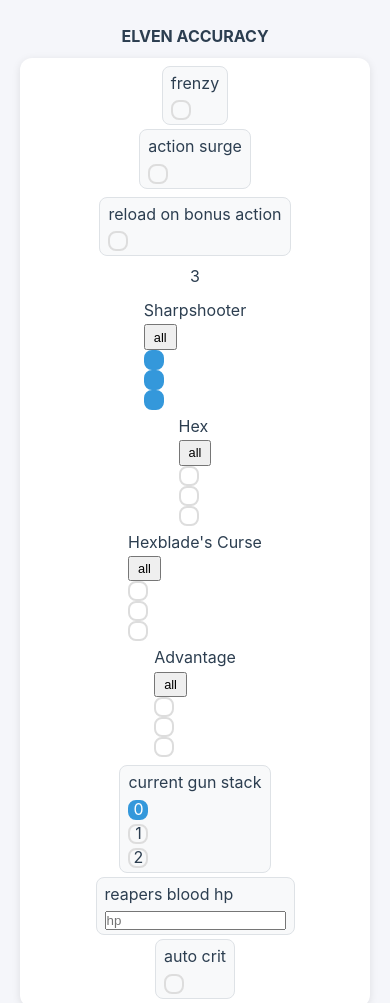
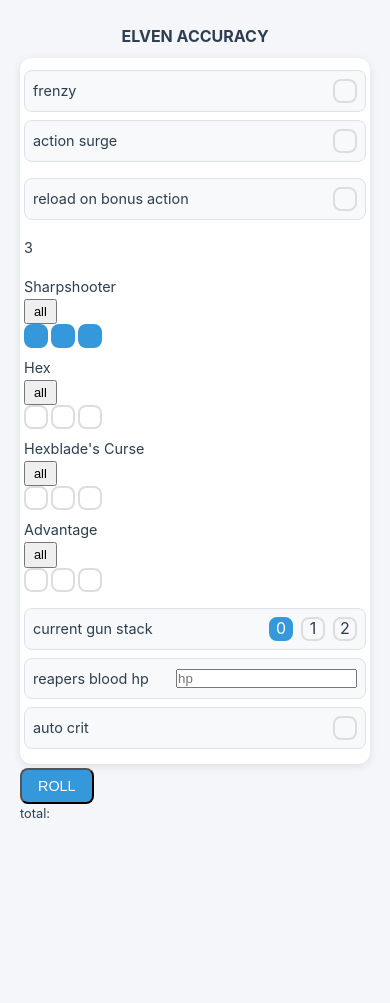
Before and after one commit to Jaasoe/ElvenCrit, a plain HTML site: page index.html in a window 390 px wide. Shown: the top 1003 px of the page. After the commit the page ends 844 px from the top, so only its background shows below. Drawn offline with Linux system fonts and the light colour scheme.

Commit message:
bedre stacking af toggles

```diff
--- a/style.css
+++ b/style.css
@@ -153,21 +153,46 @@ body {
     #toggles-container-3,
     #toggles-container-4,
     #toggles-container-5 {
-        gap: 0.25rem;
-        padding: 0.25rem 0;
+        display: flex;
         flex-direction: column;
+        align-items: stretch;
+        gap: 0.5rem;
+        padding: 0.5rem 0;
     }
 
     .toggler {
-        padding: 0.25rem 0.5rem;
-        gap: 0.25rem;
+        display: flex;
+        flex-direction: row;
+        align-items: center;
+        justify-content: space-between;
+        padding: 0.5rem;
+        gap: 0.5rem;
+        background: #f8f9fa;
+        border-radius: 8px;
+        border: 1px solid #dee2e6;
+    }
+
+    .toggler2 {
         flex-direction: column;
         align-items: flex-start;
+        gap: 0.5rem;
+    }
+
+    .multiTogCon {
+        display: flex;
+        flex-wrap: wrap;
+        gap: 0.25rem;
+        justify-content: flex-start;
     }
 
     .togglerBut {
-        width: 20px;
-        height: 20px;
+        width: 24px;
+        height: 24px;
+    }
+
+    .toggle-text {
+        font-size: 0.9rem;
+        flex: 1;
     }
 
     .big-roll {
```
